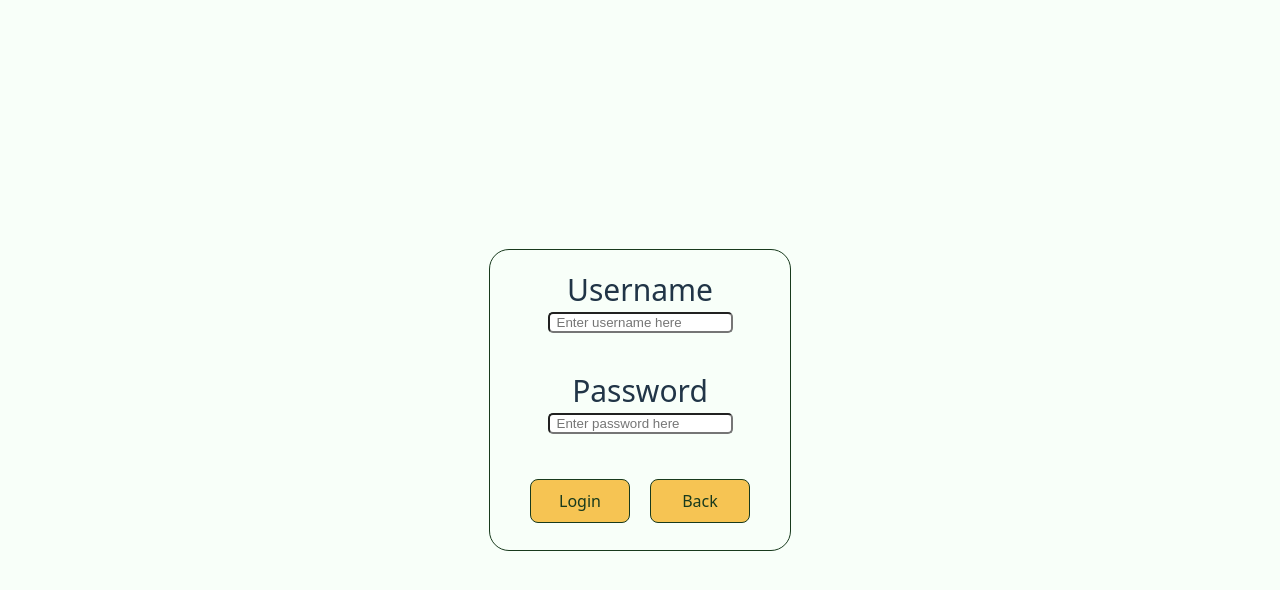
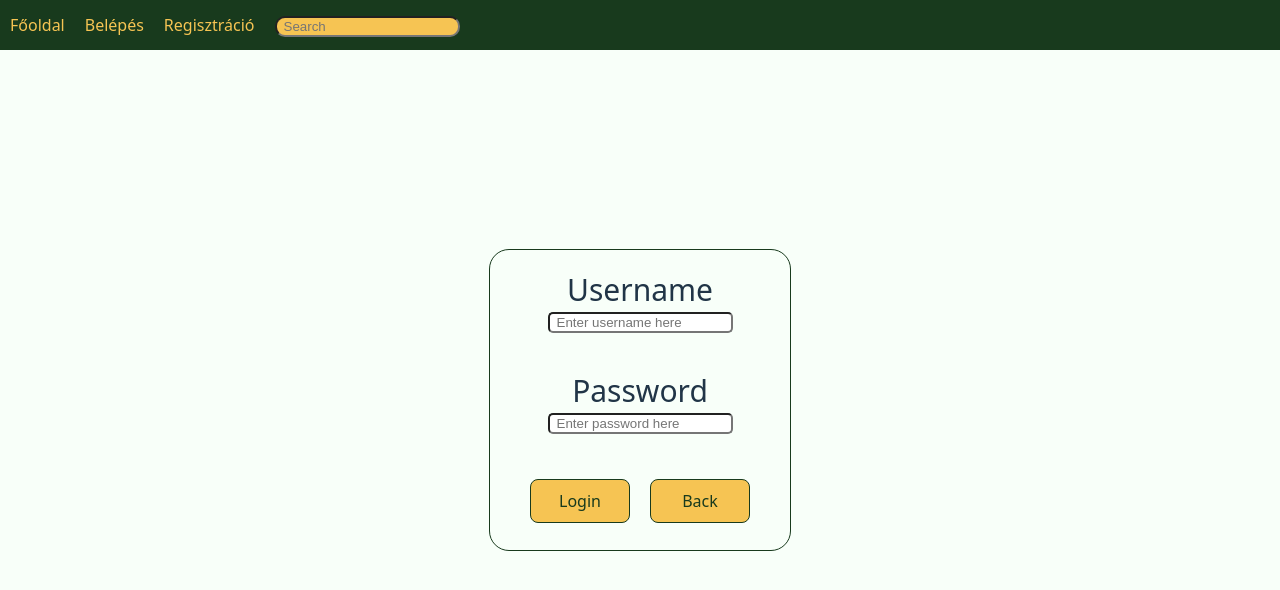
Before and after one commit to olilla92/Jegyzetmegoszto, a React app in the folder frontend/: page /login in a window 1280 px wide. Shown: the top 590 px of the page. Built offline with nearby package versions, Linux system fonts and the light colour scheme; the HTML template or start-up script is replaced by a standard one.

Commit message:
A nav sáv minden oldalon megjelenik.

```diff
--- a/frontend/src/App.css
+++ b/frontend/src/App.css
@@ -29,9 +29,10 @@ body{
   display: flex;
   flex-wrap: wrap;
   background-color: #183a1d;
-  width: 100vw;
+  width: 100%;
   height: 50px;
   top: 0;
+  left: 0;
   position: fixed;
   align-items: center;
 }
@@ -50,6 +51,3 @@ body{
   background-color: #f6c453;
   color: #183a1d;
 }
-@media (max-width: 500px){
-
-}
--- a/frontend/src/pages/Login.tsx
+++ b/frontend/src/pages/Login.tsx
@@ -2,11 +2,14 @@ import React, { useState } from 'react';
 import apiClient from '../api/apiClient.ts';
 import { useNavigate } from 'react-router-dom';
 import '../LoginRegister.css';
-import { Form, Button } from 'react-bootstrap';
+import '../App.css';
+import { Form, Button, Nav } from 'react-bootstrap';
 const Login = () => {
     const [username, setUsername] = useState<string>('');
     const [password, setPassword] = useState<string>('');
     const navigate = useNavigate();
+    const belep = useNavigate();
+    const reg = useNavigate();
 
     const handleLogin = async (e: React.FormEvent) => {
         e.preventDefault();
@@ -23,6 +26,32 @@ const Login = () => {
 
     return (
         <>
+            <Nav className="nav">
+                <Nav.Item className="navitems">
+                    <Nav.Link className="linktext" href="/">
+                        Főoldal
+                    </Nav.Link>
+                </Nav.Item>
+                <Nav.Item className="navitems">
+                    <Nav.Link className="linktext" onClick={() => belep('/login')}>
+                        Belépés
+                    </Nav.Link>
+                </Nav.Item>
+                <Nav.Item className="navitems">
+                    <Nav.Link className="linktext" onClick={() => reg('/register')}>
+                        Regisztráció
+                    </Nav.Link>
+                </Nav.Item>
+                <Form className="navitems">
+                    <Form.Control
+                        type="search"
+                        placeholder="Search"
+                        className="searchbar"
+                        aria-label="Search"
+                    ></Form.Control>
+                </Form>
+            </Nav>
+
             <Form className="formLogin" onSubmit={handleLogin}>
                 <Form.Group className="formPoint" controlId="loginUname">
                     <Form.Label>Username</Form.Label>
--- a/frontend/src/pages/Me.tsx
+++ b/frontend/src/pages/Me.tsx
@@ -2,28 +2,61 @@ import { useEffect, useState } from 'react';
 import type { User } from '../types/User';
 import apiClient from '../api/apiClient';
 import { useNavigate } from 'react-router-dom';
+import { Nav, Form } from 'react-bootstrap';
 
 const Me = () => {
     const [me, setMe] = useState<User>();
     const navigate = useNavigate();
+    const belep = useNavigate();
+    const reg = useNavigate();
 
     useEffect(() => {
         const token = localStorage.getItem('token');
         if (!token) {
-          navigate('/login');
-          return;
+            navigate('/login');
+            return;
         }
 
         apiClient
-            .get('/users/me', {headers: {Authorization: `Bearer ${token}`}})
+            .get('/users/me', { headers: { Authorization: `Bearer ${token}` } })
             .then((res) => setMe(res.data))
             .catch(() => navigate('/login'));
     }, []);
 
-    if(!me) return <><h1>Loading...</h1></>;
+    if (!me)
+        return (
+            <>
+                <h1>Loading...</h1>
+            </>
+        );
 
     return (
         <>
+            <Nav className="nav">
+                <Nav.Item className="navitems">
+                    <Nav.Link className="linktext" href="/">
+                        Főoldal
+                    </Nav.Link>
+                </Nav.Item>
+                <Nav.Item className="navitems">
+                    <Nav.Link className="linktext" onClick={() => belep('/login')}>
+                        Belépés
+                    </Nav.Link>
+                </Nav.Item>
+                <Nav.Item className="navitems">
+                    <Nav.Link className="linktext" onClick={() => reg('/register')}>
+                        Regisztráció
+                    </Nav.Link>
+                </Nav.Item>
+                <Form className="navitems">
+                    <Form.Control
+                        type="search"
+                        placeholder="Search"
+                        className="searchbar"
+                        aria-label="Search"
+                    ></Form.Control>
+                </Form>
+            </Nav>
             {me ? (
                 <>
                     <h1>Én</h1>
@@ -31,9 +64,12 @@ const Me = () => {
                         <h3>{me?.username}</h3>
                         <p>{me?.id}</p>
 
-                        <button onClick={() => {localStorage.removeItem('token');
-                          navigate('/');
-                        }}>
+                        <button
+                            onClick={() => {
+                                localStorage.removeItem('token');
+                                navigate('/');
+                            }}
+                        >
                             Kijelentkezés
                         </button>
                     </div>
--- a/frontend/src/pages/Register.tsx
+++ b/frontend/src/pages/Register.tsx
@@ -1,30 +1,57 @@
-import { useState } from "react";
-import apiClient from "../api/apiClient";
-import { useNavigate } from "react-router-dom";
-import { Form } from "react-bootstrap"
-import "../App.css";
+import { useState } from 'react';
+import apiClient from '../api/apiClient';
+import { useNavigate } from 'react-router-dom';
+import { Form } from 'react-bootstrap';
+import { Nav } from 'react-bootstrap';
+import '../App.css';
 
 const Register = () => {
-
-  const [username, setUsername] = useState<string>("");
-  const [password, setPassword] = useState<string>("");
+    const [username, setUsername] = useState<string>('');
+    const [password, setPassword] = useState<string>('');
     const navigate = useNavigate();
+    const belep = useNavigate();
+    const reg = useNavigate();
 
     const Registration = async (e: React.FormEvent) => {
         e.preventDefault();
-    try{
-      const response = await apiClient.post('/users/register', {username, password});
-      const {token, user } = response.data;
+        try {
+            const response = await apiClient.post('/users/register', { username, password });
+            const { token, user } = response.data;
             localStorage.setItem('token', token);
-      alert(`Welcome, ${user.username}`)
-      navigate('/me')
-    }catch(err: any){
-      alert(err.response?.data?.message || 'Registration failed!')
+            alert(`Welcome, ${user.username}`);
+            navigate('/me');
+        } catch (err: any) {
+            alert(err.response?.data?.message || 'Registration failed!');
         }
     };
 
     return (
         <>
+            <Nav className="nav">
+                <Nav.Item className="navitems">
+                    <Nav.Link className="linktext" href="/">
+                        Főoldal
+                    </Nav.Link>
+                </Nav.Item>
+                <Nav.Item className="navitems">
+                    <Nav.Link className="linktext" onClick={() => belep('/login')}>
+                        Belépés
+                    </Nav.Link>
+                </Nav.Item>
+                <Nav.Item className="navitems">
+                    <Nav.Link className="linktext" onClick={() => reg('/register')}>
+                        Regisztráció
+                    </Nav.Link>
+                </Nav.Item>
+                <Form className="navitems">
+                    <Form.Control
+                        type="search"
+                        placeholder="Search"
+                        className="searchbar"
+                        aria-label="Search"
+                    ></Form.Control>
+                </Form>
+            </Nav>
             <Form onSubmit={Registration}>
                 <h1>Regisztráció</h1>
                 <h3>Felhasználónév:</h3>
```
Also changed, not shown: 1 other file (tests, documents, lock files or other folders). Lines whose indentation alone changed are shown as unchanged.
